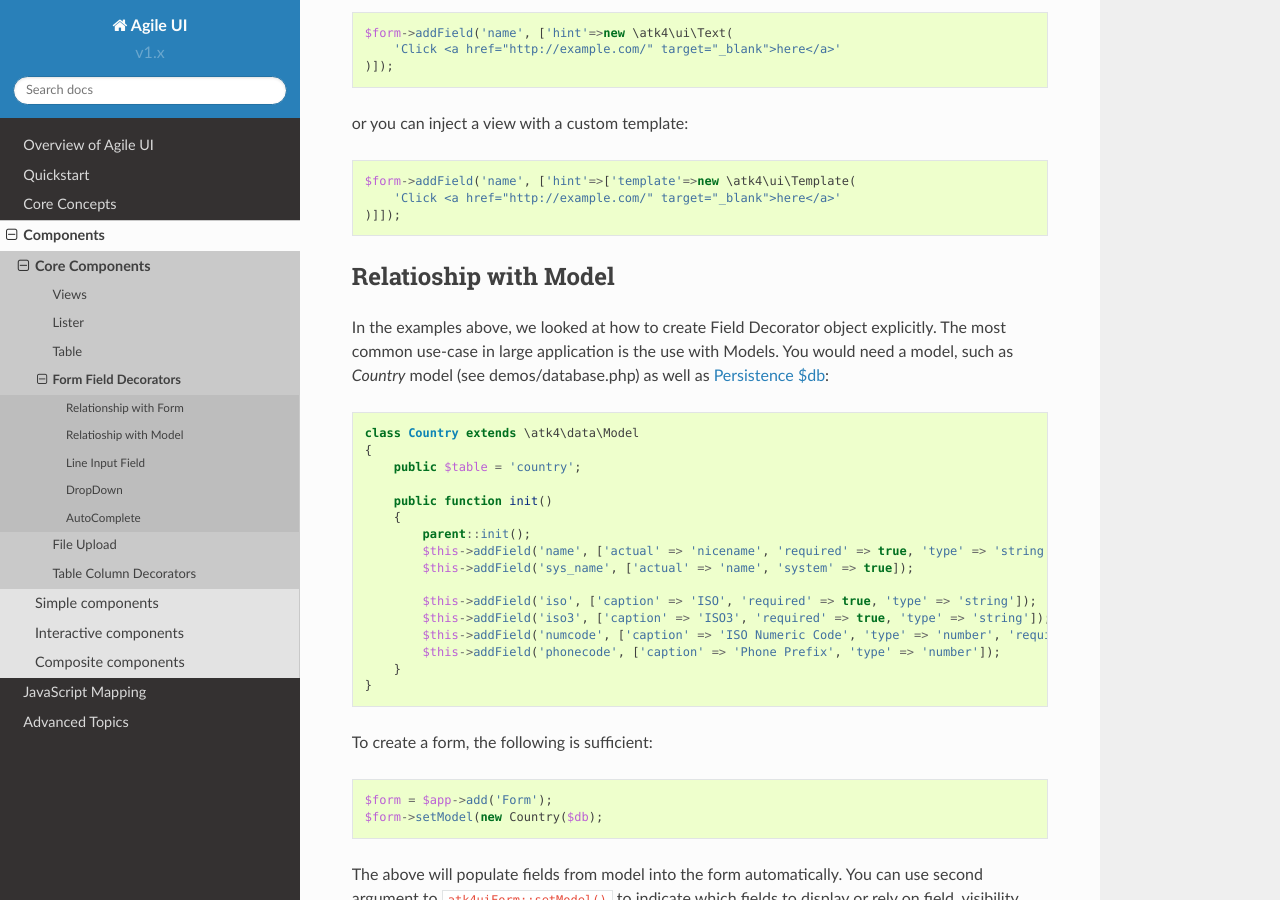
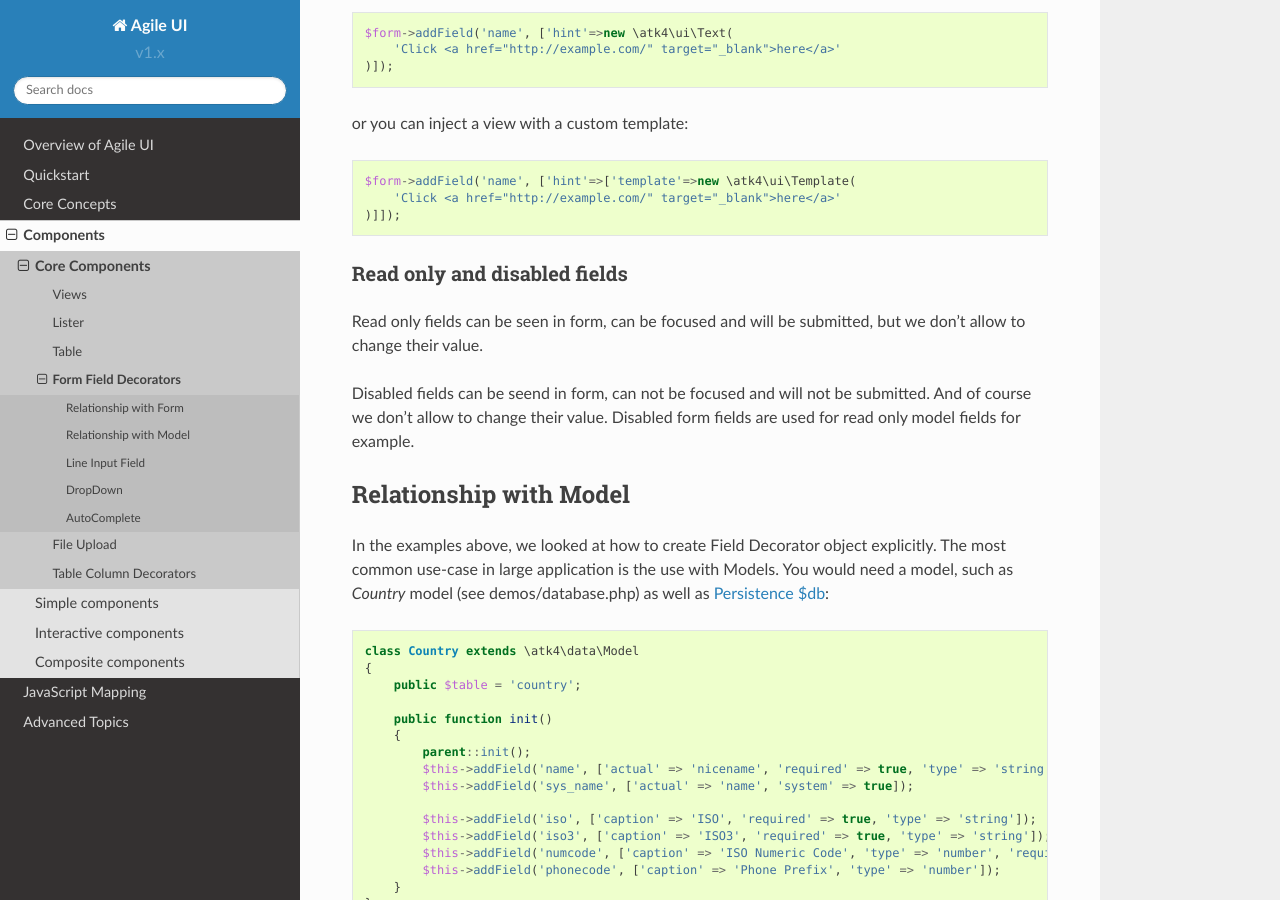
Before and after one commit to atk4/ui, a Sphinx documentation site: the page built from docs/field.rst, in a window 1280 px wide and 900 px high, scrolled down 2586 px. Built offline with Sphinx 7.4.7 and the Read the Docs theme 2.0.0, drawn with Linux system fonts in a browser that asks for light colours; pages that are not in the unit, such as notebooks, are missing from menus; cross-references to code outside the pages are shown as plain code.

Commit message:
add docs

```diff
--- a/docs/field.rst
+++ b/docs/field.rst
@@ -120,9 +120,22 @@ or you can inject a view with a custom template::
         'Click <a href="http://example.com/" target="_blank">here</a>'
     )]]);
 
+Read only and disabled fields
+-----------------------------
 
-Relatioship with Model
-======================
+.. php:attr: readonly
+
+Read only fields can be seen in form, can be focused and will be submitted, but we don't allow to
+change their value.
+
+.. php:attr: disabled
+
+Disabled fields can be  seend in form, can not be focused and will not be submitted. And of course we
+don't allow to change their value. Disabled form fields are used for read only model fields for example.
+
+
+Relationship with Model
+=======================
 
 In the examples above, we looked at how to create Field Decorator object explicitly.
 The most common use-case in large application is the use with Models. You would need a model, such as
```
